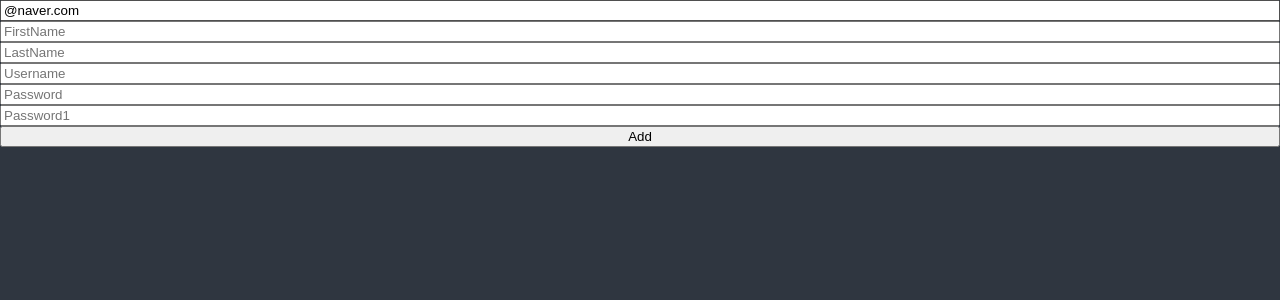
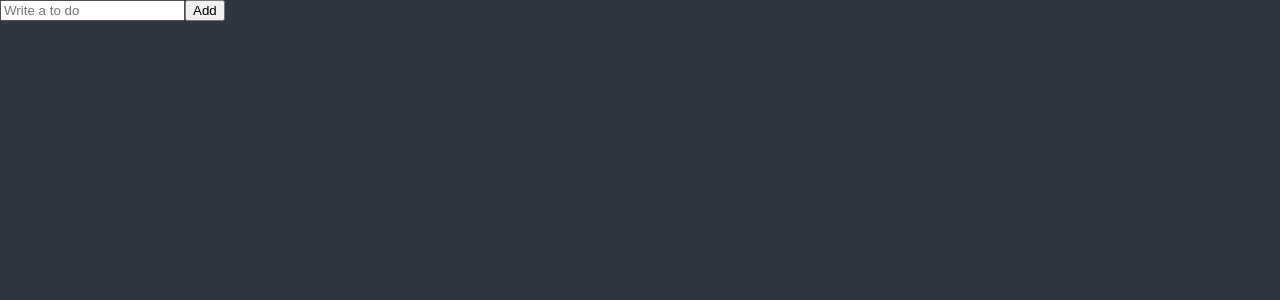
Before and after one commit to kamja44/todo-app, a React (Create React App) app: page / in a window 1280 px wide. Shown: the top 300 px of the page. Built offline with nearby package versions, Linux system fonts and the light colour scheme.

Commit message:
Update ToDoList.tsx

```diff
--- a/src/ToDoList.tsx
+++ b/src/ToDoList.tsx
@@ -1,32 +1,31 @@
+import { useState } from "react";
 import { useForm } from "react-hook-form";
-/*
+interface IForm {
+  toDo: string;
+}
 function ToDoList() {
-  const [toDo, setToDo] = useState("");
-  const [toDoError, setToDoError] = useState("");
-  const onChange = (event: React.FormEvent<HTMLInputElement>) => {
-    const {
-      currentTarget: { value },
-    } = event;
-    setToDoError("");
-    setToDo(value);
-  };
-  const onSubmit = (event: React.FormEvent<HTMLFormElement>) => {
-    event.preventDefault();
-    if (toDo.length < 10) {
-      return setToDoError("To do should be longer");
-    }
+  const { register, handleSubmit, setValue } = useForm<IForm>();
+  const onSubmit = (data: IForm) => {
+    console.log("add to do ", data.toDo); // input의 이름이 그대로 data에 들어감
+    setValue("toDo", "");
   };
   return (
     <div>
-      <form onSubmit={onSubmit}>
-        <input onChange={onChange} value={toDo} placeholder="Write a to do" />
+      <form onSubmit={handleSubmit(onSubmit)}>
+        <input
+          {...register("toDo", {
+            required: "Write TODO",
+          })}
+          placeholder="Write a to do"
+        />
         <button>Add</button>
-        {toDoError !== "" ? toDoError : null}
       </form>
     </div>
   );
 }
-   */
+export default ToDoList;
+
+/*
 interface IForm {
   Email: string;
   FirstName: string;
@@ -34,6 +33,7 @@ interface IForm {
   Username: string;
   Password: string;
   Password1: string;
+  extraError: string;
 }
 
 function ToDoList() {
@@ -41,13 +41,23 @@ function ToDoList() {
     register,
     handleSubmit,
     formState: { errors },
+    setError,
   } = useForm<IForm>({
     defaultValues: {
       Email: "@naver.com",
     },
   });
-  const onValid = (data: any) => {
-    console.log(data);
+  const onValid = (data: IForm) => {
+    if (data.Password !== data.Password1) {
+      setError(
+        "Password1",
+        {
+          message: "Password are not the same",
+        },
+        { shouldFocus: true }
+      );
+    }
+    setError("extraError", { message: "Server offline" });
   };
   console.log(errors);
   return (
@@ -68,7 +78,10 @@ function ToDoList() {
         />
         <span>{errors?.Email?.message}</span>
         <input
-          {...register("FirstName", { required: "FirstName is Required" })}
+          {...register("FirstName", {
+            required: "FirstName is Required",
+            // validate: (value) => !value.includes("nico"),
+          })}
           placeholder="FirstName"
         />
         <span>{errors?.FirstName?.message}</span>
@@ -105,8 +118,10 @@ function ToDoList() {
         />
         <span>{errors?.Password1?.message}</span>
         <button>Add</button>
+        <span>{errors?.extraError?.message}</span>
       </form>
     </div>
   );
 }
 export default ToDoList;
+ */
```
